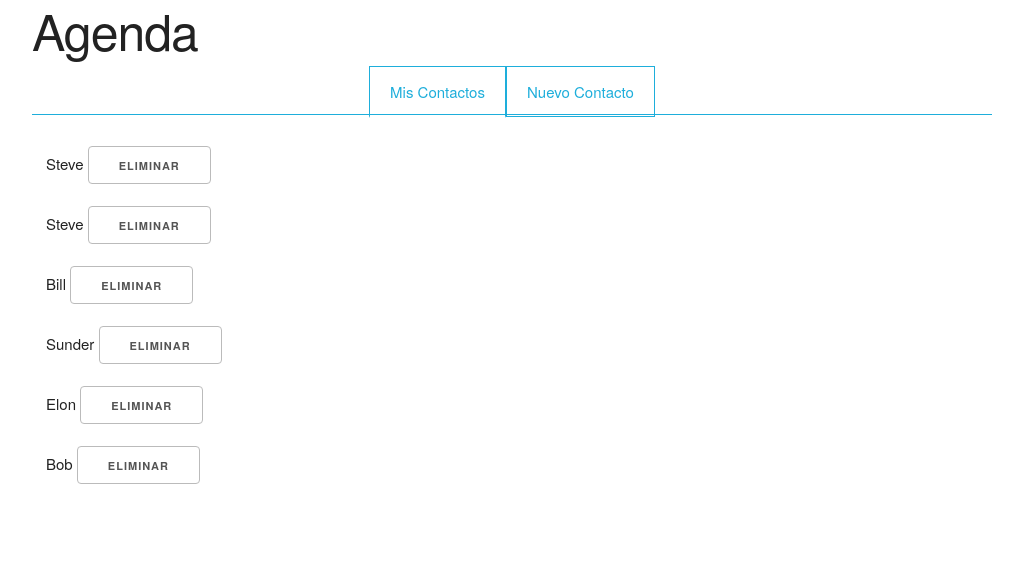
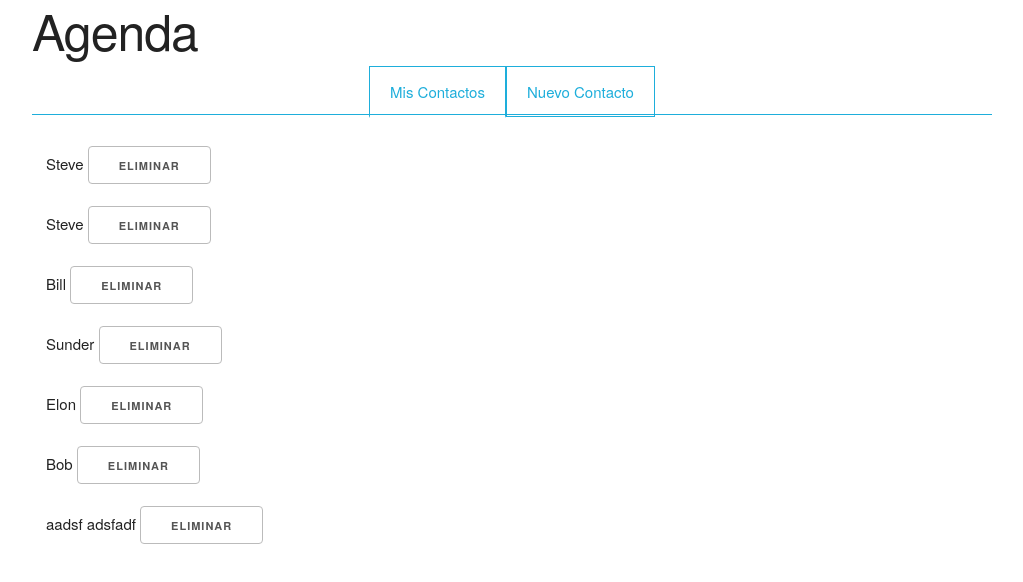
Before and after one commit to jordibar/Agenda_Angular, an Angular app in the folder agenda/: page /lista-contactos in a window 1280 px wide. Shown: the top 582 px of the page, without its empty margins (128-1151 px from the left). Built offline with nearby package versions, Linux system fonts and the light colour scheme; data requests are answered from the project's data file.

Commit message:
Modificamos cabeceras peticiones http

```diff
--- a/agenda/db.json
+++ b/agenda/db.json
@@ -38,6 +38,11 @@
       "Apellidos": "Esponja",
       "movil": "123 123 123",
       "email": "bob.esponja@dibus.es"
+    },
+    {
+      "nombre": "aadsf",
+      "apellidos": "adsfadf",
+      "id": 7
     }
   ]
 }
--- a/agenda/src/app/contactos.service.ts
+++ b/agenda/src/app/contactos.service.ts
@@ -4,6 +4,8 @@ import { HttpClient } from '@angular/common/http';
 import { Observable } from 'rxjs/Observable';
 
 import { Contacto } from './contacto';
+
+import { environment } from '../environments/environment'
 
 // El decorador @Injectable indica que la clase decorada
 // debe comportarse como un servicio
@@ -15,16 +17,16 @@ export class ContactosService {
 
 
     obtenerContactos(): Observable<Contacto[]> {
-      return this._httpClient.get<Contacto[]>('http://localhost:3004/contactos');
+      return this._httpClient.get<Contacto[]>(`${environment.rutaApi}/contactos`);
     }
 
-    agregarContacto( contacto: Contacto ):  Observable<Contacto> {
-      return this._httpClient.post<Contacto>('http://localhost:3004/contactos', contacto);
+    agregarContacto(contacto: Contacto):  Observable<Contacto> {
+      return this._httpClient.post<Contacto>(`${environment.rutaApi}/contactos`, contacto);
     }
 
 
     eliminarContacto(contacto: Contacto): Observable<Contacto> {
-      return this._httpClient.delete<Contacto>(`http://localhost:3004/contactos/${contacto.id}`);
+      return this._httpClient.delete<Contacto>(`${environment.rutaApi}/contactos/${contacto.id}`);
     }
 
 }
--- a/agenda/src/app/ruta-a/ruta-a.component.html
+++ b/agenda/src/app/ruta-a/ruta-a.component.html
@@ -10,7 +10,7 @@
     Si queremos recoger los datos que vienen dados en un evento
     utilizamos la palabra reservada $event -->
     <app-lista-contactos
-    [contactos]="nombres$ | async"
+    [contactos]="contactos$ | async"
     (contactoSeleccionado)="verDetalles($event)"
     (botonEliminarPulsado)="eliminarContacto($event)">
     </app-lista-contactos>
--- a/agenda/src/app/ruta-a/ruta-a.component.ts
+++ b/agenda/src/app/ruta-a/ruta-a.component.ts
@@ -11,10 +11,10 @@ import { ContactosService } from '../contactos.service';
 })
 export class RutaAComponent implements OnInit {
 
-  nombres: Contacto[];
+
   contactoSeleccionado: Contacto;
 
-  nombres$: Observable<Contacto[]>;
+  contactos$: Observable<Contacto[]>;
 
     //Para hacer la inyección de dependencias de un servicio
   // debemos hacerlo en el constructor de la clase. Anotamos
@@ -35,7 +35,7 @@ export class RutaAComponent implements OnInit {
 
 
     // Version 2: Suscripción automática al observable con la ayuda del pipe Async
-    this.nombres$ = this._contactosService.obtenerContactos();
+    this.contactos$ = this._contactosService.obtenerContactos();
   }
 
 
--- a/agenda/src/app/ruta-b/ruta-b.component.ts
+++ b/agenda/src/app/ruta-b/ruta-b.component.ts
@@ -18,8 +18,8 @@ export class RutaBComponent{
 
 
   crearContacto(contacto: Contacto): void {
-    this._contactosService.agregarContacto(contacto);
-    this._router.navigate(['/lista-contactos']);
+    this._contactosService.agregarContacto(contacto)
+    .subscribe(() => this._router.navigate(['/lista-contactos']));
   }
 
 }
--- a/agenda/src/environments/environment.ts
+++ b/agenda/src/environments/environment.ts
@@ -4,5 +4,6 @@
 // The list of which env maps to which file can be found in `.angular-cli.json`.
 
 export const environment = {
-  production: false
+  production: false,
+  rutaApi: 'http://localhost:3004'
 };
```
Lines whose indentation alone changed are shown as unchanged.
